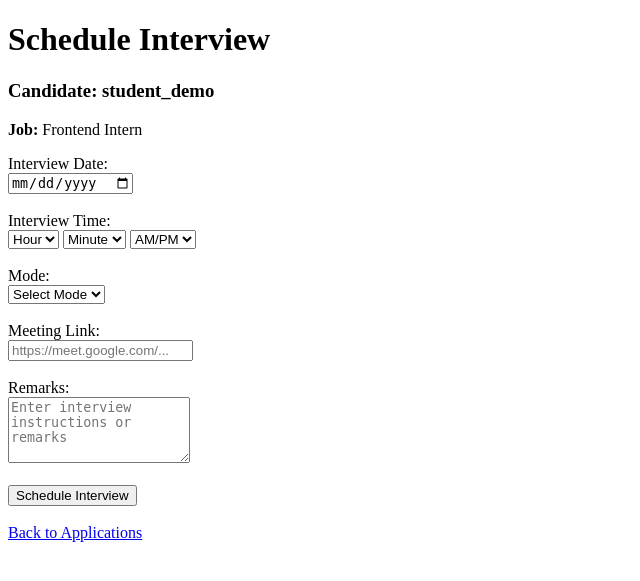
After one commit to hemalatha-singaram/job-portal, a Django app: page /recruiter/applications/1/schedule/ in a window 1280 px wide. The commit adds this page. Shown: the top 581 px of the page, without its empty margins (0-640 px from the left). Run offline with Django 5.2, Linux system fonts and the light colour scheme; a user stored in the database is signed in; data comes from the database, SQL or seed files in the repository; both versions use the stored data as it was after the commit.

Commit message:
Added interview scheduling and cancellation

```diff
--- /dev/null
+++ b/recruiter/templates/recruiter/schedule_interview.html
@@ -0,0 +1,111 @@
+<!DOCTYPE html>
+<html>
+<head>
+    <title>Schedule Interview</title>
+</head>
+
+<body>
+
+    <h1>Schedule Interview</h1>
+
+    <h3>
+        Candidate:
+        {{ application.candidate.user.username }}
+    </h3>
+
+    <p>
+        <strong>Job:</strong>
+        {{ application.job.title }}
+    </p>
+
+    <form method="POST">
+
+        {% csrf_token %}
+
+        <label>Interview Date:</label><br>
+        <input
+            type="date"
+            name="interview_date"
+            required
+        >
+
+        <br><br>
+
+        <label>Interview Time:</label><br>
+
+        <select name="interview_hour" required>
+            <option value="">Hour</option>
+            <option value="1">1</option>
+            <option value="2">2</option>
+            <option value="3">3</option>
+            <option value="4">4</option>
+            <option value="5">5</option>
+            <option value="6">6</option>
+            <option value="7">7</option>
+            <option value="8">8</option>
+            <option value="9">9</option>
+            <option value="10">10</option>
+            <option value="11">11</option>
+            <option value="12">12</option>
+        </select>
+
+        <select name="interview_minute" required>
+            <option value="">Minute</option>
+            <option value="00">00</option>
+            <option value="15">15</option>
+            <option value="30">30</option>
+            <option value="45">45</option>
+        </select>
+
+        <select name="interview_period" required>
+            <option value="">AM/PM</option>
+            <option value="AM">AM</option>
+            <option value="PM">PM</option>
+        </select>
+
+        <br><br>
+
+        <label>Mode:</label><br>
+
+        <select name="mode" required>
+            <option value="">Select Mode</option>
+            <option value="Online">Online</option>
+            <option value="Offline">Offline</option>
+        </select>
+
+        <br><br>
+
+        <label>Meeting Link:</label><br>
+
+        <input
+            type="url"
+            name="meeting_link"
+            placeholder="https://meet.google.com/..."
+        >
+
+        <br><br>
+
+        <label>Remarks:</label><br>
+
+        <textarea
+            name="remarks"
+            rows="4"
+            placeholder="Enter interview instructions or remarks"
+        ></textarea>
+
+        <br><br>
+
+        <button type="submit">
+            Schedule Interview
+        </button>
+
+    </form>
+
+    <br>
+
+    <a href="{% url 'recruiter_applications' %}">
+        Back to Applications
+    </a>
+
+</body>
+</html>
--- a/recruiter/urls.py
+++ b/recruiter/urls.py
@@ -22,4 +22,8 @@ urlpatterns = [
 
     path("applications/", views.applications, name="recruiter_applications"),
 
+    path("applications/<int:application_id>/schedule/", views.schedule_interview, name="schedule_interview"),
+
+    path("applications/<int:application_id>/cancel-interview/", views.cancel_interview, name="cancel_interview"),
+
 ]
--- a/recruiter/views.py
+++ b/recruiter/views.py
@@ -4,7 +4,7 @@ from django.contrib.auth import authenticate, login, logout
 from django.contrib.auth.decorators import login_required
 from django.contrib.auth.models import Group, User
 from .models import Job
-from candidate.models import JobApplication
+from candidate.models import JobApplication, Interview, Notification
 from .forms import JobForm
 from django.db.models import Q
 
@@ -27,9 +27,15 @@ def register(request):
                 first_name=first_name,
                 last_name=last_name,
             )
+
             group, _ = Group.objects.get_or_create(name="Recruiters")
             user.groups.add(group)
-            messages.success(request, "Recruiter account created. Please login.")
+
+            messages.success(
+                request,
+                "Recruiter account created. Please login."
+            )
+
             return redirect("recruiter_login")
 
     return render(request, "recruiter/register.html")
@@ -42,9 +48,11 @@ def recruiter_login(request):
             username=request.POST.get("username"),
             password=request.POST.get("password"),
         )
+
         if user:
             login(request, user)
             return redirect("dashboard")
+
         messages.error(request, "Invalid username or password.")
 
     return render(request, "recruiter/login.html")
@@ -64,8 +72,8 @@ def dashboard(request):
 
     context = {
         "total_jobs": jobs.count(),
-        "active_jobs": jobs.count(),   # Placeholder
-        "closed_jobs": 0,              # Placeholder
+        "active_jobs": jobs.count(),
+        "closed_jobs": 0,
         "recent_jobs": jobs.order_by("-posted_date")[:5],
     }
 
@@ -90,10 +98,10 @@ def post_job(request):
 
     return render(request, "recruiter/post_job.html", {"form": form})
 
+
 # ==========================
 # View Jobs
 # ==========================
-
 @login_required(login_url="/recruiter/login/")
 def view_jobs(request):
     search = request.GET.get("search")
@@ -102,14 +110,16 @@ def view_jobs(request):
 
     if search:
         jobs = jobs.filter(
-            Q(title__icontains=search) |
-            Q(company__icontains=search) |
-            Q(location__icontains=search)
+            Q(title__icontains=search)
+            | Q(company__icontains=search)
+            | Q(location__icontains=search)
         )
 
-    return render(request, "recruiter/view_jobs.html", {
-        "jobs": jobs
-    })
+    return render(
+        request,
+        "recruiter/view_jobs.html",
+        {"jobs": jobs}
+    )
 
 
 # ==========================
@@ -119,9 +129,11 @@ def view_jobs(request):
 def job_details(request, job_id):
     job = get_object_or_404(Job, id=job_id)
 
-    return render(request, "recruiter/job_details.html", {
-        "job": job
-    })
+    return render(
+        request,
+        "recruiter/job_details.html",
+        {"job": job}
+    )
 
 
 # ==========================
@@ -129,11 +141,9 @@ def job_details(request, job_id):
 # ==========================
 @login_required(login_url="/recruiter/login/")
 def edit_job(request, job_id):
-
     job = get_object_or_404(Job, id=job_id)
 
     if request.method == "POST":
-
         form = JobForm(request.POST, instance=job)
 
         if form.is_valid():
@@ -144,9 +154,11 @@ def edit_job(request, job_id):
     else:
         form = JobForm(instance=job)
 
-    return render(request, "recruiter/post_job.html", {
-        "form": form
-    })
+    return render(
+        request,
+        "recruiter/post_job.html",
+        {"form": form}
+    )
 
 
 # ==========================
@@ -154,7 +166,6 @@ def edit_job(request, job_id):
 # ==========================
 @login_required(login_url="/recruiter/login/")
 def delete_job(request, job_id):
-
     job = get_object_or_404(Job, id=job_id)
 
     if request.method == "POST":
@@ -162,18 +173,24 @@ def delete_job(request, job_id):
         messages.success(request, "Job deleted successfully.")
         return redirect("view_jobs")
 
-    return render(request, "recruiter/delete_job.html", {
-        "job": job
-    })
+    return render(
+        request,
+        "recruiter/delete_job.html",
+        {"job": job}
+    )
+
+
 # ==========================
 # Recruiter Profile
 # ==========================
-
 @login_required(login_url="/recruiter/login/")
 def profile(request):
     return render(request, "recruiter/profile.html")
 
 
+# ==========================
+# Applications
+# ==========================
 @login_required(login_url="/recruiter/login/")
 def applications(request):
     applications = JobApplication.objects.select_related(
@@ -181,6 +198,120 @@ def applications(request):
         "job"
     ).order_by("-applied_date")
 
-    return render(request, "recruiter/applications.html", {
-        "applications": applications
-    })
+    return render(
+        request,
+        "recruiter/applications.html",
+        {"applications": applications}
+    )
+
+
+# ==========================
+# Schedule Interview
+# ==========================
+@login_required(login_url="/recruiter/login/")
+def schedule_interview(request, application_id):
+
+    application = get_object_or_404(
+        JobApplication,
+        id=application_id
+    )
+
+    if request.method == "POST":
+
+        interview_date = request.POST.get("interview_date")
+
+        hour = request.POST.get("interview_hour")
+        minute = request.POST.get("interview_minute")
+        period = request.POST.get("interview_period")
+
+        # Convert 12-hour time to 24-hour time
+        if period == "PM" and hour != "12":
+            hour = str(int(hour) + 12)
+
+        elif period == "AM" and hour == "12":
+            hour = "00"
+
+        interview_time = f"{hour}:{minute}"
+
+        mode = request.POST.get("mode")
+        meeting_link = request.POST.get("meeting_link")
+        remarks = request.POST.get("remarks")
+
+        Interview.objects.create(
+            application=application,
+            interview_date=interview_date,
+            interview_time=interview_time,
+            mode=mode,
+            meeting_link=meeting_link,
+            remarks=remarks
+        )
+
+        application.status = "Interview"
+        application.save()
+
+        Notification.objects.create(
+            candidate=application.candidate,
+            title="Interview Scheduled",
+            message=(
+                f"Your interview for {application.job.title} "
+                f"has been scheduled on {interview_date} "
+                f"at {interview_time}."
+            )
+        )
+
+        messages.success(
+            request,
+            "Interview scheduled successfully."
+        )
+
+        return redirect("recruiter_applications")
+
+    return render(
+        request,
+        "recruiter/schedule_interview.html",
+        {"application": application}
+    )
+# ==========================
+# Cancel Interview
+# ==========================
+@login_required(login_url="/recruiter/login/")
+def cancel_interview(request, application_id):
+
+    application = get_object_or_404(
+        JobApplication,
+        id=application_id
+    )
+
+    interview = Interview.objects.filter(
+        application=application
+    ).order_by("-interview_date", "-interview_time").first()
+
+    if interview:
+
+        interview.delete()
+
+        application.status = "Shortlisted"
+        application.save()
+
+        Notification.objects.create(
+            candidate=application.candidate,
+            title="Interview Cancelled",
+            message=(
+                f"Your interview for {application.job.title} "
+                f"has been cancelled."
+            )
+        )
+
+        messages.success(
+            request,
+            "Interview cancelled successfully."
+        )
+
+    else:
+
+        messages.error(
+            request,
+            "No scheduled interview found."
+        )
+
+    return redirect("recruiter_applications")
```
Also changed, not shown: candidate/models.py (+27 -10 lines), recruiter/templates/recruiter/applications.html (+93 -7 lines), candidate/templates/candidate/interviews.html (line endings or trailing spaces), db.sqlite3, 1 other file.
